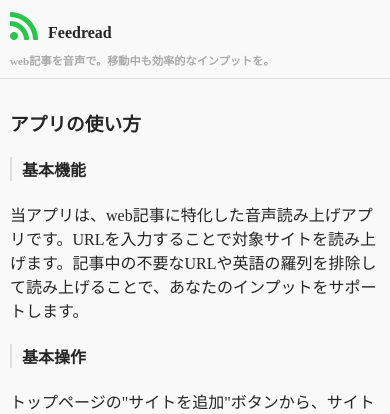
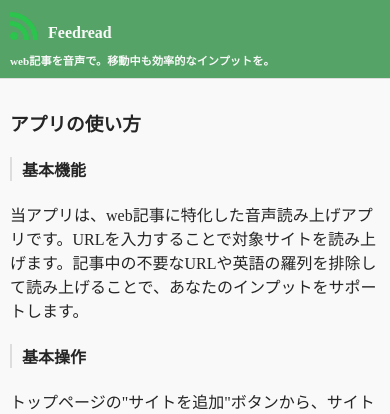
Before and after one commit to 8maguchi8ruki/FeedListener, a Flask app: page /help/ in a window 390 px wide. Shown: the top 414 px of the page. Run offline with Flask 2, Linux system fonts and the light colour scheme; some libraries are stand-ins or nearby versions.

Commit message:
design update

```diff
--- a/static/css/responsive.css
+++ b/static/css/responsive.css
@@ -32,7 +32,7 @@
         top: 0;
         left: 0;
         z-index: 101;
-        background-color: #f9f9f9;
+        background-color: #55a367;
         display: flex;
     }
     h1{
--- a/static/css/style.css
+++ b/static/css/style.css
@@ -20,7 +20,7 @@ body{
     width: 100%;
     padding-bottom: 300px;
 }
-p,h1,h2,h3,h4,li{
+p,h2,h3,h4,li{
     color: #252525;
 }
 
@@ -43,7 +43,7 @@ h1{
     padding-left: 30px;
 }
 h1 a{
-    color: #252525;
+    color: #f9f9f9;
     text-decoration: none;
 }
 h1 i{
@@ -52,7 +52,7 @@ h1 i{
 h1 p{
     width: 1000px;
     margin: 0 auto;
-    color: #aaaaaa;
+    color: #f9f9f9;
     margin-top: 10px;
     font-size: 1rem;
 }
```
Also changed, not shown: 1 other file.
